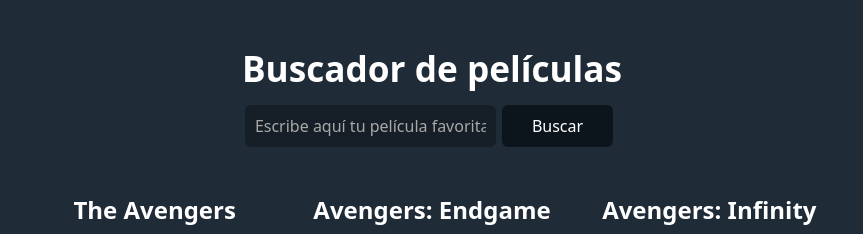
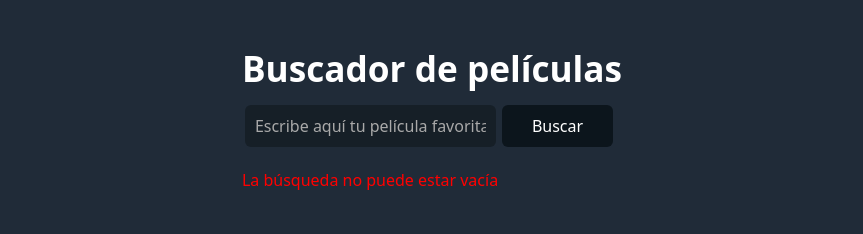
Before and after one commit to davidFCDev/prueba-rapida-26, a React (Vite) app: page / in a window 1280 px wide. Shown: the top 234 px of the page, without its empty margins (208-1071 px from the left). Built offline with nearby package versions, Linux system fonts and the light colour scheme.

Commit message:
gestion errores y eventos

```diff
--- a/src/App.jsx
+++ b/src/App.jsx
@@ -1,9 +1,51 @@
+import { useEffect, useId, useState } from "react";
 import "./App.css";
 import { Movies } from "./components/Movies";
 import results from "./mocks/results.json";
 
 function App() {
+  const [search, updateSearch] = useState("");
+  const [error, setError] = useState(false);
+  const isFirstInput = useId(true);
   const movies = results.Search;
+
+  const mappedMovies = movies.map((movie) => {
+    return {
+      id: movie.imdbID,
+      title: movie.Title,
+      year: movie.Year,
+      poster: movie.Poster,
+    };
+  });
+
+  const handleSubmit = (event) => {
+    event.preventDefault();
+    console.log("submit");
+  };
+
+  const handleChange = (event) => {
+    const newSearch = event.target.value;
+    updateSearch(newSearch);
+  };
+
+  useEffect(() => {
+    if (isFirstInput.current) {
+      isFirstInput.current = search === "";
+      return;
+    }
+
+    if (search === "") {
+      setError("La búsqueda no puede estar vacía");
+      return;
+    }
+
+    if (search.length < 3) {
+      setError("La búsqueda debe tener al menos 3 caracteres");
+      return;
+    }
+
+    setError(false);
+  }, [search, isFirstInput]);
 
   return (
     <div className="page">
@@ -19,10 +61,11 @@
             Buscar
           </button>
         </form>
+        {error && <p style={{ color: "red" }}>{error}</p>}
       </header>
 
       <main>
-        <Movies movies={movies} />
+        <Movies movies={mappedMovies} />
       </main>
     </div>
   );
--- a/src/components/Movies.jsx
+++ b/src/components/Movies.jsx
@@ -2,10 +2,10 @@
   return (
     <ul className="movies">
       {movies.map((movie) => (
-        <li key={movie.imdbID} className="movie">
-          <h2 className="movie__title">{movie.Title}</h2>
-          <p className="movie__year">{movie.Year}</p>
-          <img className="movie__poster" src={movie.Poster} alt={movie.Title} />
+        <li key={movie.id} className="movie">
+          <h2 className="movie__title">{movie.title}</h2>
+          <p className="movie__year">{movie.year}</p>
+          <img className="movie__poster" src={movie.poster} alt={movie.title} />
         </li>
       ))}
     </ul>
```
